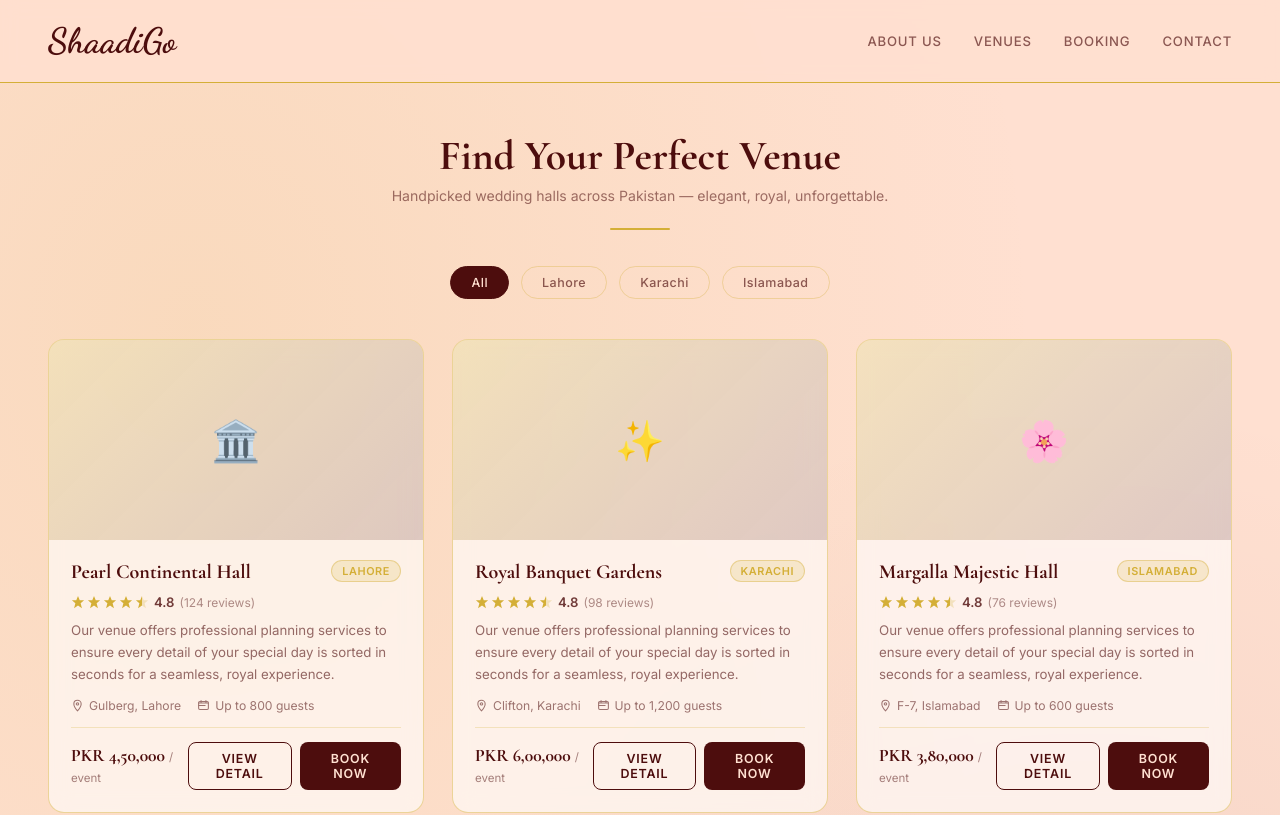
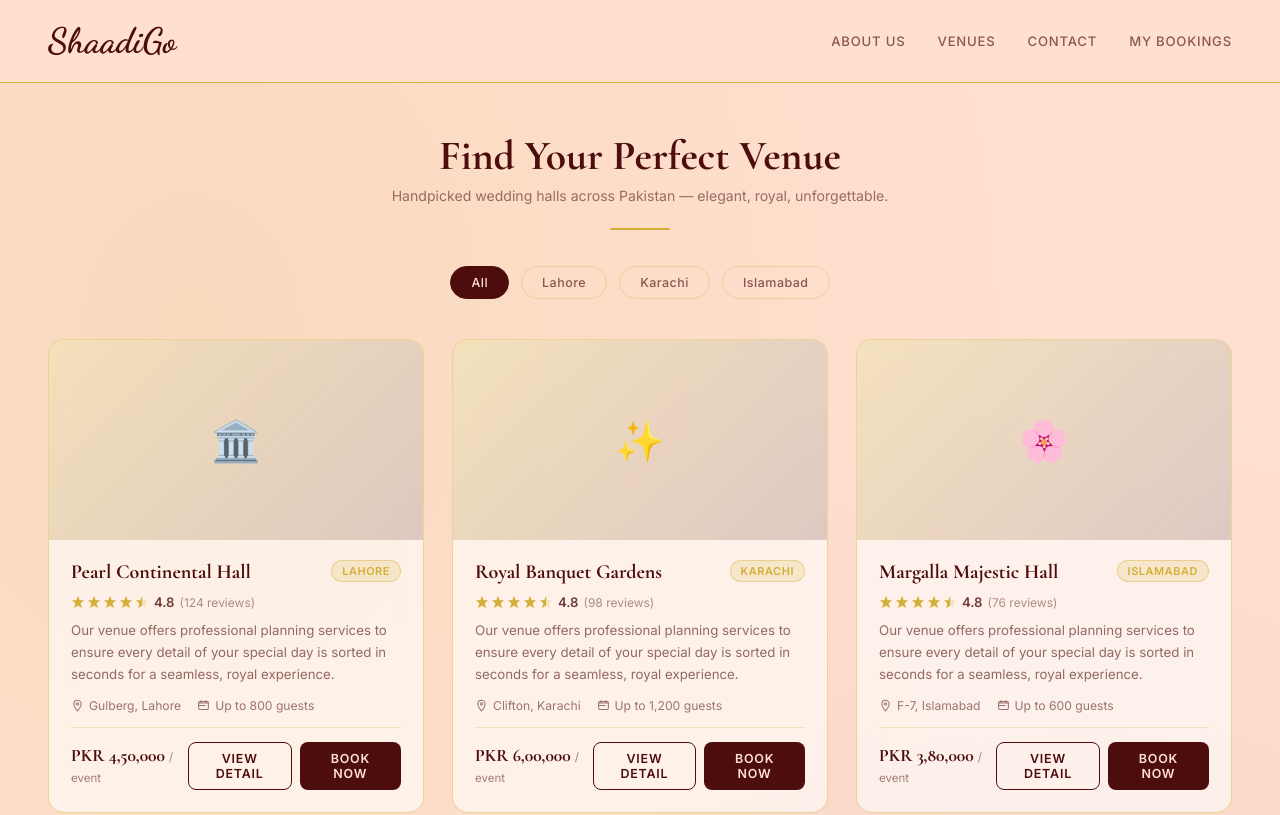
Before and after one commit to ArqumUmais/ShaadiGo-Web, a React (Create React App) app in the folder frontend/: page /venues in a window 1280 px wide. Shown: the top 815 px of the page. Built offline with nearby package versions, Linux system fonts and the light colour scheme; sample sign-in values are in the browser's storage; the HTML template or start-up script is replaced by a standard one.

Commit message:
Enhance Header with user login and navigation updates
Added user login state to the Header component and updated navigation links.

```diff
--- a/frontend/src/components/Header.js
+++ b/frontend/src/components/Header.js
@@ -4,15 +4,22 @@ import { useNavigate } from 'react-router-dom';
 
 function Header() {
     const navigate = useNavigate();
+    const loggedInUser = JSON.parse(localStorage.getItem('shaadigo_user') || 'null');
 
     return (
         <header>
-            <span className="brand">ShaadiGo</span>
+            <span className="brand" onClick={() => navigate('/')} style={{ cursor: 'pointer' }}>
+                ShaadiGo
+            </span>
             <div className="header-nav">
-                <a href="#">About Us</a>
-                <span onClick={() => navigate('/venues')} style={{ cursor: 'pointer' }}>Venues</span>
-                <a href="#">Booking</a>
-                <span onClick={() => navigate('/contact')} style={{ cursor: 'pointer' }}>Contact</span>
+                <span className="nav-link" onClick={() => navigate('/about')}>About Us</span>
+                <span className="nav-link" onClick={() => navigate('/venues')}>Venues</span>
+                <span className="nav-link" onClick={() => navigate('/contact')}>Contact</span>
+                {loggedInUser && (
+                    <span className="nav-dashboard" onClick={() => navigate('/dashboard')}>
+                        My Bookings
+                    </span>
+                )}
             </div>
         </header>
     );
```
